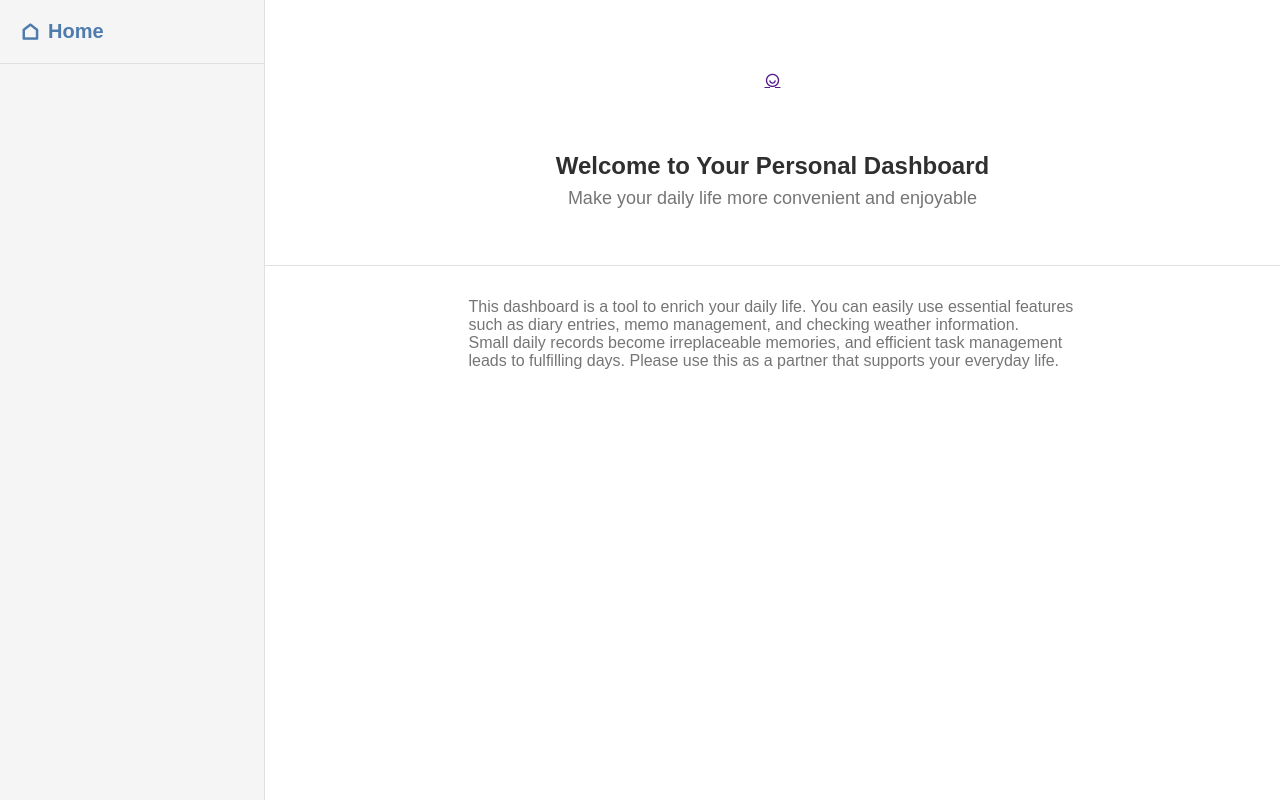
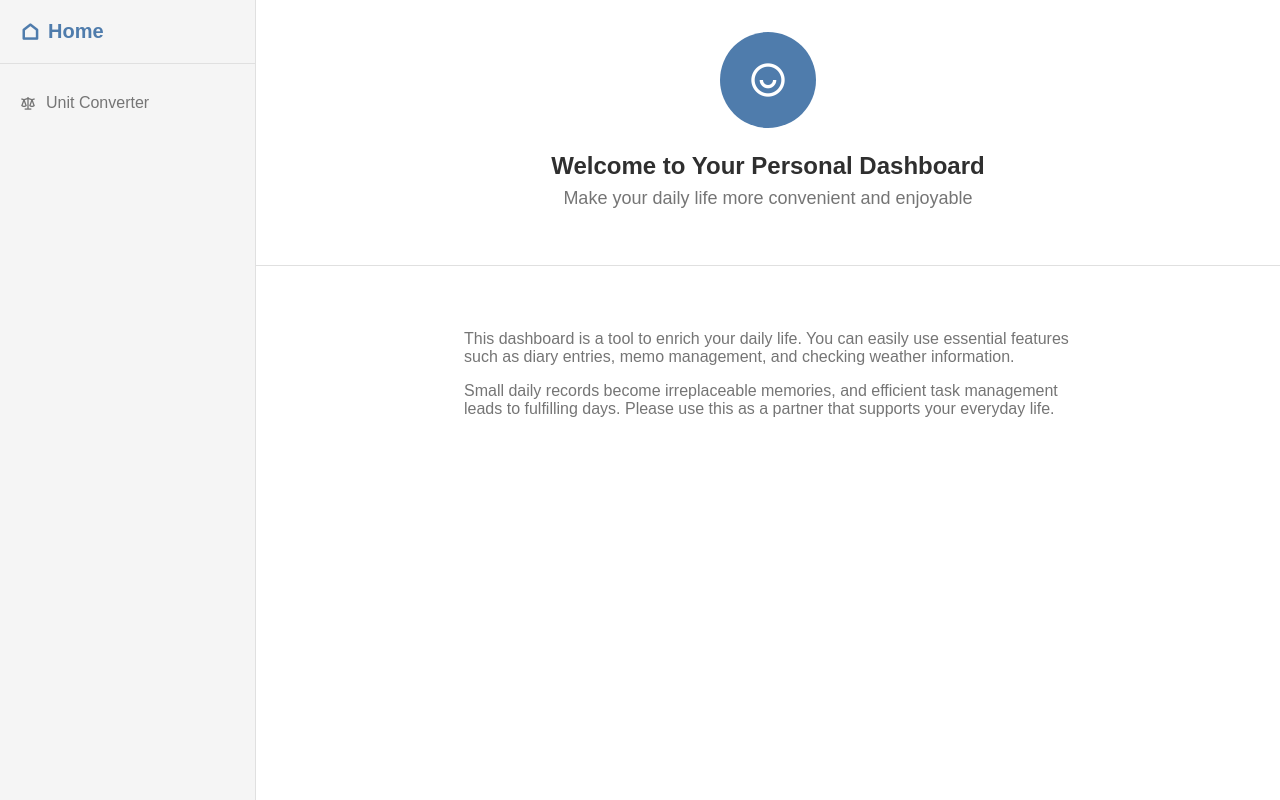
Before and after one commit to kappa1892/my-first-web-app, a plain HTML site: page public/index.html in a window 1280 px wide. Both pictures are taken after a click on the link "Home". Drawn offline with nearby package versions, Linux system fonts and the light colour scheme.

Commit message:
Add files via upload

```diff
--- a/public/index.html
+++ b/public/index.html
@@ -1,6 +1,5 @@
 <!doctype html>
 <html lang="en">
-
   <head>
     <meta charset="UTF-8" />
     <title>Dashboard</title>
@@ -11,34 +10,87 @@
 
   <body>
     <div class="dashboard-container">
-    <aside>
-      <div class="sidebar">
+      <!-- 左サイドバー (固定) -->
+      <aside class="sidebar">
         <div class="sidebar-header">
-          <a href="#" data-tab="home"><span class="ri-home-line"></span>Home</a>
+          <a href="#" class="sidebar-home" data-tab="home">
+            <span class="ri-home-line"></span>
+            <span>Home</span>
+          </a>
+        </div>
+        <ul class="sidebar-menu">
+          <li class="sidebar-menu-item tab-item" data-tab="converter">
+            <span class="ri-scales-3-line"></span>
+            <span>Unit Converter</span>
+          </li>
+        </ul>
+      </aside>
+
+      <!-- 右メインコンテンツ (スクロール可) -->
+      <main class="main-content">
+        <!-- ホームセクション -->
+        <section class="content-section" id="home">
+          <header class="section-header">
+            <div class="profile-circle">
+              <span class="ri-user-smile-line"></span>
+            </div>
+            <h1 class="section-title">Welcome to Your Personal Dashboard</h1>
+            <p class="section-subtitle">
+              Make your daily life more convenient and enjoyable
+            </p>
+          </header>
+          <div class="section-body">
+            <div class="section-description">
+              <p>
+                This dashboard is a tool to enrich your daily life. You can easily use essential features such as diary entries, memo management, and checking weather information.
+              </p>
+              <p>
+                Small daily records become irreplaceable memories, and efficient task management leads to fulfilling days. Please use this as a partner that supports your everyday life.
+              </p>
             </div>
           </div>
-    </aside>
+        </section>
+        <!-- End ホームセクション -->
 
-    <main>
-      <section id="home">
-        <header>
-          <a href="" class="profile-icon"><span class="ri-user-smile-line"></span></a>
-          <h1>Welcome to Your Personal Dashboard</h1>
-          <p>Make your daily life more convenient and enjoyable</p>
+        <!-- 単位変換セクション -->
+        <section class="content-section hidden" id="converter">
+          <header class="section-header">
+            <h1 class="section-title">Length Unit Conversion</h1>
           </header>
-        <div class="main-message">
-          <p>This dashboard is a tool to enrich your daily life. You can easily use essential features such as diary
-              entries,
-              memo
-              management, and checking weather information.</p>
-            <p>Small daily records become irreplaceable memories, and efficient task management leads to fulfilling days.
-              Please
-              use
-              this as a partner that supports your everyday life.</p>
+          <div class="section-body">
+            <div class="converter-card">
+              <form class="converter-form">
+                <div class="form-group">
+                  <label class="form-label">Length Unit Conversion</label>
+                </div>
+                <div class="form-group">
+                  <label class="form-label">Value</label>
+                  <input
+                    type="number"
+                    class="form-input converter-input"
+                    value="1000"
+                  />
+                </div>
+                <div class="form-row">
+                  <div class="form-group">
+                    <label class="form-label">From</label>
+                    <select class="form-input converter-from"></select>
+                  </div>
+                  <div class="form-group">
+                    <label class="form-label">To</label>
+                    <select class="form-input converter-to"></select>
+                  </div>
+                </div>
+                <div class="converter-result-container">
+                  <div class="converter-result"></div>
+                </div>
+              </form>
+            </div>
           </div>
         </section>
+        <!-- End 単位変換セクション -->
       </main>
     </div>
+    <script type="module" src="./main.js"></script>
   </body>
-
 </html>
--- /dev/null
+++ b/public/js/converter.js
@@ -0,0 +1,58 @@
+export function setupConverter() {
+  const converterForm = document.querySelector(".converter-form");
+  const inputValue = document.querySelector(".converter-input");
+  const fromUnit = document.querySelector(".converter-from");
+  const toUnit = document.querySelector(".converter-to");
+  const result = document.querySelector(".converter-result");
+
+  const lengthUnit = [
+    { name: "meter", base: 1 },
+    { name: "kilometer", base: 1000 },
+    { name: "centimeter", base: 0.01 },
+    { name: "millimeter", base: 0.001 },
+    { name: "inch", base: 0.0254 },
+    { name: "foot", base: 0.3048 },
+    { name: "yard", base: 0.9144 },
+    { name: "mile", base: 1609.344 },
+  ];
+
+  fromUnit.innerHTML = "";
+  toUnit.innerHTML = "";
+
+  for (const unit of lengthUnit) {
+    fromUnit.innerHTML += `<option value="${unit.base}">${unit.name}</option>`;
+    toUnit.innerHTML += `<option value="${unit.base}">${unit.name}</option>`;
+  }
+
+  // 最初のオプションを選択
+  if (fromUnit.options.length > 0) {
+    fromUnit.selectedIndex = 0;
+  }
+  if (toUnit.options.length > 0) {
+    toUnit.selectedIndex = 1;
+  }
+
+  // 変換を実行
+  function convert() {
+    const value = parseFloat(inputValue.value);
+
+    if (isNaN(value)) {
+      result.textContent = "Please enter a valid number";
+      return;
+    }
+
+    const fromBase = fromUnit.value;
+    const toBase = toUnit.value;
+    const converted = (value * fromBase) / toBase;
+
+    // 結果を3桁まで丸める
+    result.textContent = `${value} ${
+      lengthUnit[fromUnit.selectedIndex].name
+    } = ${converted.toFixed(3)} ${lengthUnit[toUnit.selectedIndex].name}`;
+  }
+
+  converterForm.addEventListener("input", convert);
+
+  // 初期化
+  convert(); // 初期値で変換を実行
+}
--- /dev/null
+++ b/public/js/tabs.js
@@ -0,0 +1,17 @@
+// ここからコードを書いてください
+export function setupTabs() {
+    const homelink = document.querySelector('[data-tab="home"]');
+    const converterTab = document.querySelector('[data-tab="converter"]');
+    const homeSection = document.getElementById("home");
+    const converterSection = document.getElementById("converter");
+
+    homelink.addEventListener("click", () => {
+        converterSection.classList.add("hidden");
+        homeSection.classList.remove("hidden");
+    });
+
+    converterTab.addEventListener("click", () => {
+        homeSection.classList.add("hidden");
+        converterSection.classList.remove("hidden");
+    });
+}
--- /dev/null
+++ b/public/main.js
@@ -0,0 +1,8 @@
+// ここからコードを書いてください
+import { setupTabs } from "./js/tabs.js";
+import { setupConverter } from "./js/converter.js";
+
+document.addEventListener("DOMContentLoaded", () => {
+    setupTabs();
+    setupConverter();
+    });
--- a/public/style.css
+++ b/public/style.css
@@ -33,18 +33,21 @@ ul {
   height: 100vh;
 }
 
-/* サイドバーとメインコンテンツを包むための要素のスタイルを書いてください */
+/* サイドバー */
 .sidebar {
-  width: 265px;
-  flex-shrink: 0;
+  width: 256px;
   background-color: #f5f5f5;
   border-right: 1px solid #e0e0e0;
+  height: 100%;
   display: flex;
   flex-direction: column;
-  height: 100%;
+  flex-shrink: 0;
 }
-
-.sidebar-header a{
+.sidebar-header {
+  padding: 20px;
+  border-bottom: 1px solid #e0e0e0;
+}
+.sidebar-home {
   font-size: 1.25rem;
   font-weight: 600;
   color: #4f7cac;
@@ -54,56 +57,132 @@ ul {
   text-decoration: none;
 }
 
-/* サイドバーに関連するスタイルを書いてください */
-.sidebar-header {
-  padding: 20px;
-  border-bottom: 1px solid #e0e0e0;
+
+
+.sidebar-menu {
+  padding: 20px 0;
+}
+.sidebar-menu-item {
+  padding: 10px 20px;
+  cursor: pointer;
+  color: #757575;
+  display: flex;
+  align-items: center;
+  gap: 10px;
+}
+.sidebar-menu-item:hover {
+  background-color: #d9e7f3;
 }
 
-/* メインコンテンツに関連するスタイルを書いてください */
-main {
+
+/* メインコンテンツ */
+.main-content {
   flex: 1;
 }
 
-header{
-  background-color: white;
+/* セクションヘッダー */
+.section-header {
+  background-color: #ffffff;
   padding: 32px;
   border-bottom: 1px solid #e0e0e0;
   text-align: center;
 }
-
-.profile-icon {
-  width: 96px;
-  height: 96px;
-  border-radius: 50%;
-  display: flex;
-  justify-content: center;
-  align-items: center;
-  margin: 0 auto 24px auto;
-}
-
-.profile-icon a {
-  font-size: 2.5rem;
-  color: white;
-}
-
-header h1 {
+.section-title {
   font-size: 1.5rem;
   font-weight: 600;
   color: #2f2f2f;
   margin-bottom: 8px;
 }
-
-header p {
+.section-subtitle {
   font-size: 1.125rem;
   color: #757575;
   margin-bottom: 24px;
 }
-
-.main-message {
+.section-description {
   max-width: 672px;
   margin: 0 auto;
+  color: #757575;
   padding: 32px;
-  color: #757575;
+}
+.section-description p {
   margin-bottom: 16px;
 }
+
+/* プロフィールサークル */
+.profile-circle {
+  width: 96px;
+  height: 96px;
+  background-color: #4f7cac;
+  border-radius: 50%;
+  display: flex;
+  align-items: center;
+  justify-content: center;
+  margin: 0 auto 24px;
+}
+.profile-circle span {
+  font-size: 2.5rem;
+  color: #ffffff;
+}
+
+/* セクション本文 */
+.section-body {
+  padding: 32px;
+}
+
+/* 単位変換セクションのスタイルを以下に記載してください */
+/* コンバーターカード */
+.converter-card {
+  background-color: #ffffff;
+  border-radius: 8px;
+  box-shadow: 0 1px 3px rgba(0, 0, 0, 0.1);
+  padding: 32px;
+  max-width: 448px;
+  margin: 0 auto;
+}
+
+/* フォーム関連 */
+.form-group {
+  margin-bottom: 16px;
+}
+.form-label {
+  display: block;
+  font-size: 0.875rem;
+  font-weight: 500;
+  color: #2f2f2f;
+  margin-bottom: 8px;
+}
+.form-input {
+  width: 100%;
+  padding: 12px;
+  border: 2px solid #e0e0e0;
+  border-radius: 8px;
+  font-size: 0.875rem;
+}
+.form-input:focus {
+  outline: none;
+  border-color: #4f7cac;
+  box-shadow: 0 0 0 4px #d9e7f3;
+}
+.form-row {
+  display: grid;
+  grid-template-columns: repeat(2, 1fr);
+  gap: 16px;
+}
+
+/* コンバーター結果 */
+.converter-result-container {
+  text-align: center;
+  padding: 16px;
+  background-color: #fafafa;
+  border-radius: 8px;
+}
+.converter-result {
+  font-size: 1.125rem;
+  font-weight: 500;
+  color: #4f7cac;
+}
+
+/* .hidden クラス */
+.hidden {
+  display: none;
+}
```
Lines whose indentation alone changed are shown as unchanged.
